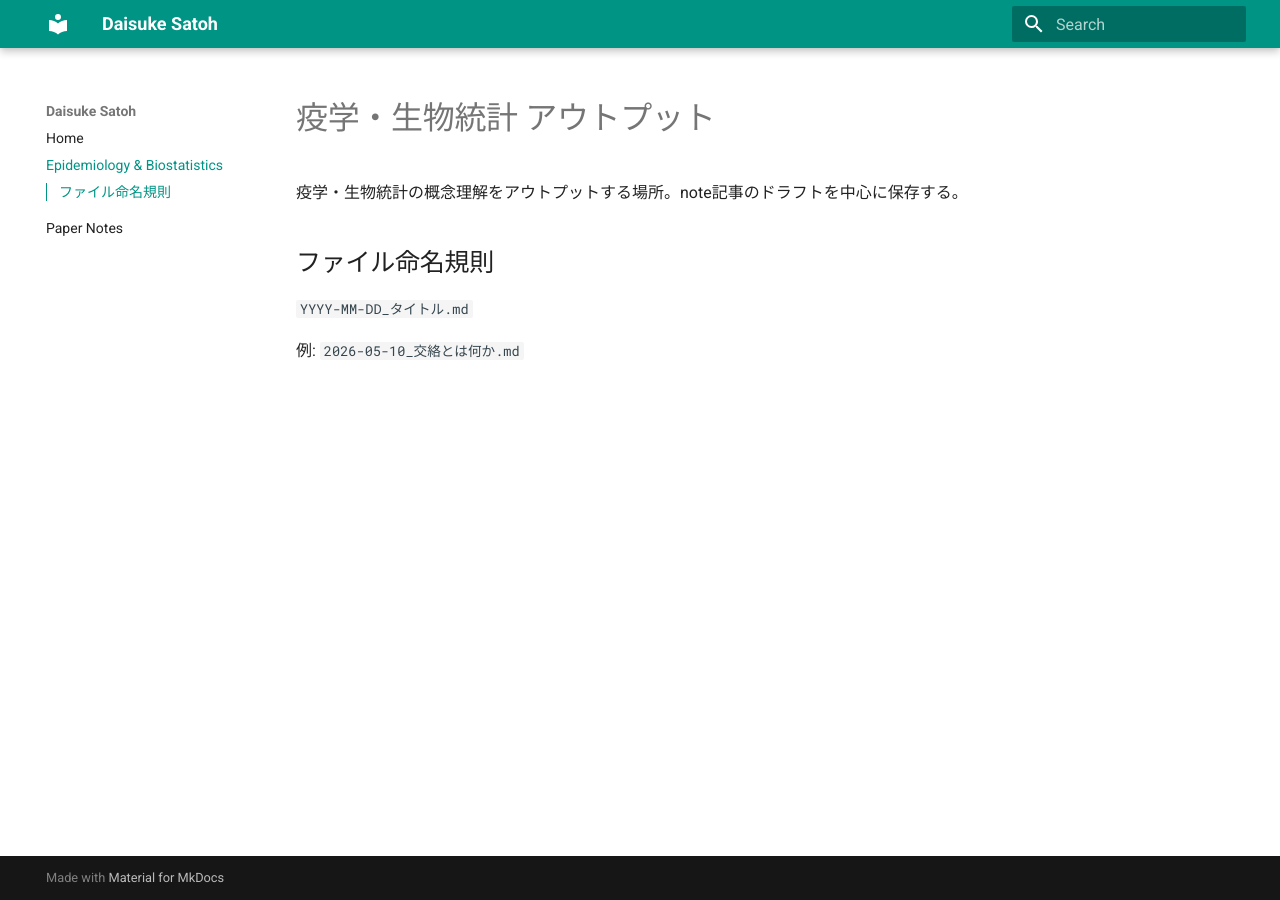
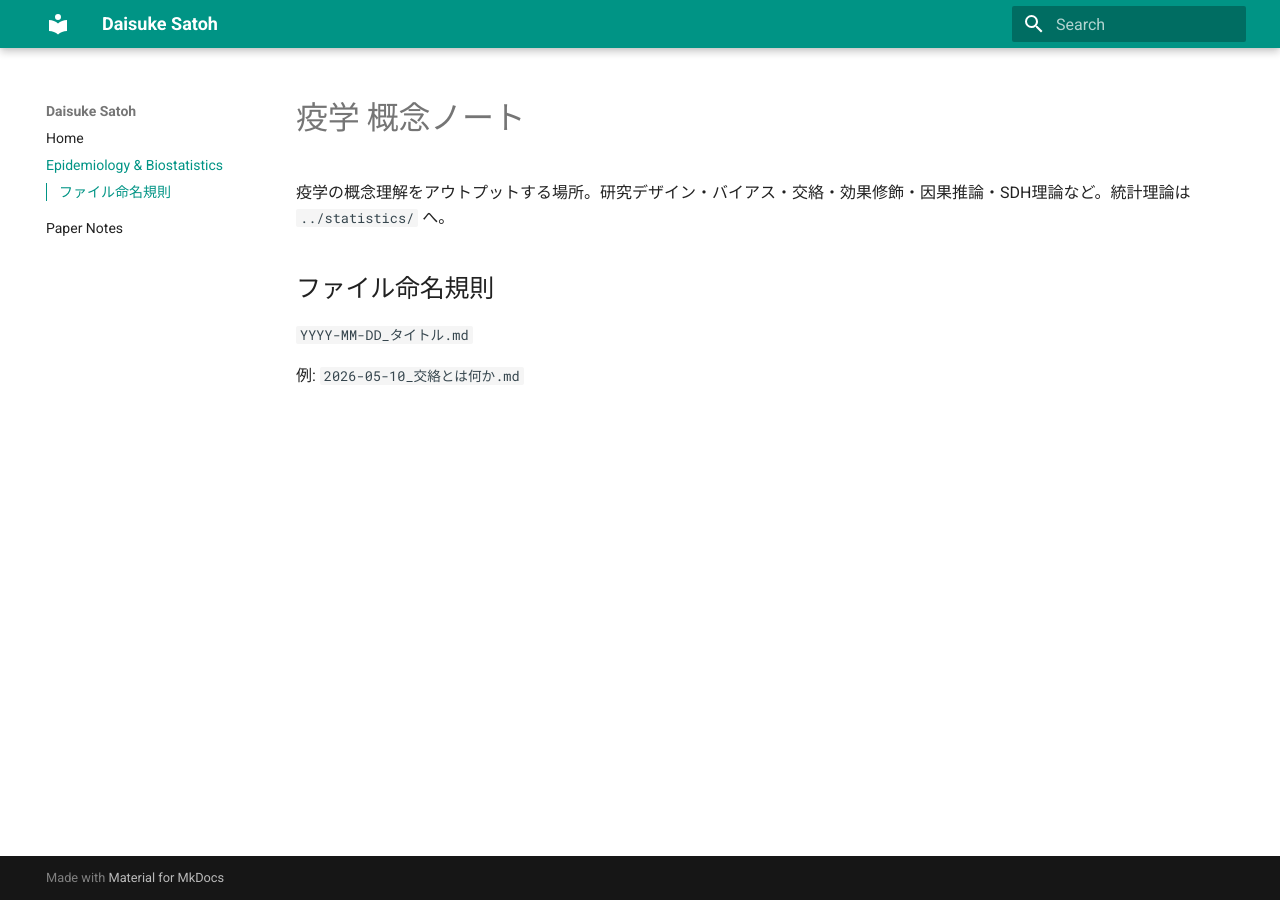
Before and after one commit to dsatoh20/dsatoh20.github.io, an MkDocs documentation site: the page built from docs/epidemiology/index.md, in a window 1280 px wide. Built offline with MkDocs 1.6.1 and Material for MkDocs 9.7.7, drawn with Linux system fonts in a browser that asks for light colours.

Commit message:
sync: update from career repo

```diff
--- a/docs/epidemiology/index.md
+++ b/docs/epidemiology/index.md
@@ -1,6 +1,6 @@
-# 疫学・生物統計 アウトプット
+# 疫学 概念ノート
 
-疫学・生物統計の概念理解をアウトプットする場所。note記事のドラフトを中心に保存する。
+疫学の概念理解をアウトプットする場所。研究デザイン・バイアス・交絡・効果修飾・因果推論・SDH理論など。統計理論は `../statistics/` へ。
 
 ## ファイル命名規則
 
```
Also changed, not shown: docs/statistics/index.md (added, +9 -0 lines).
